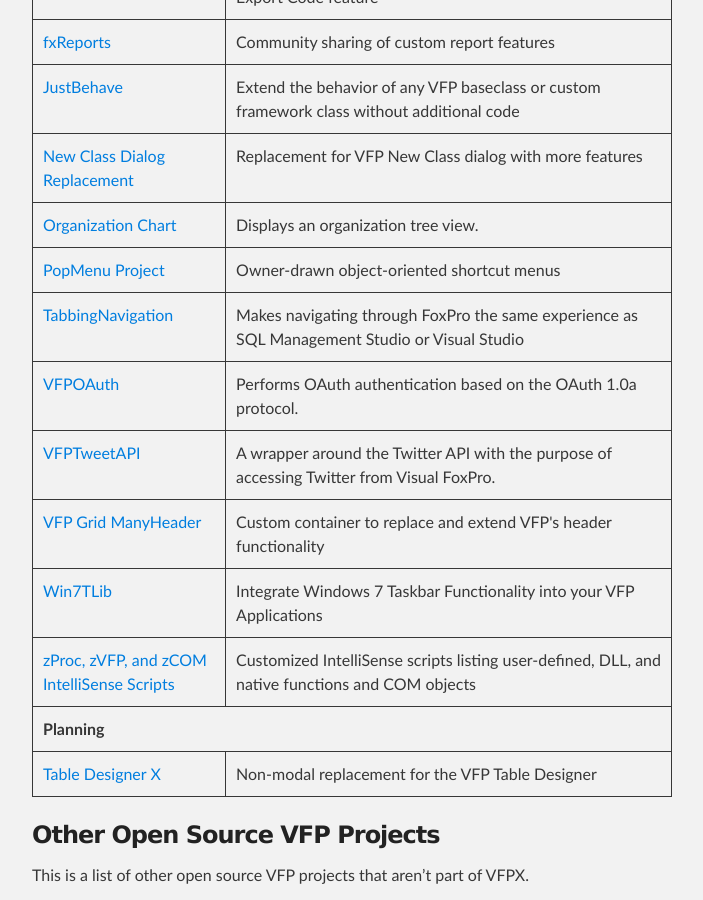
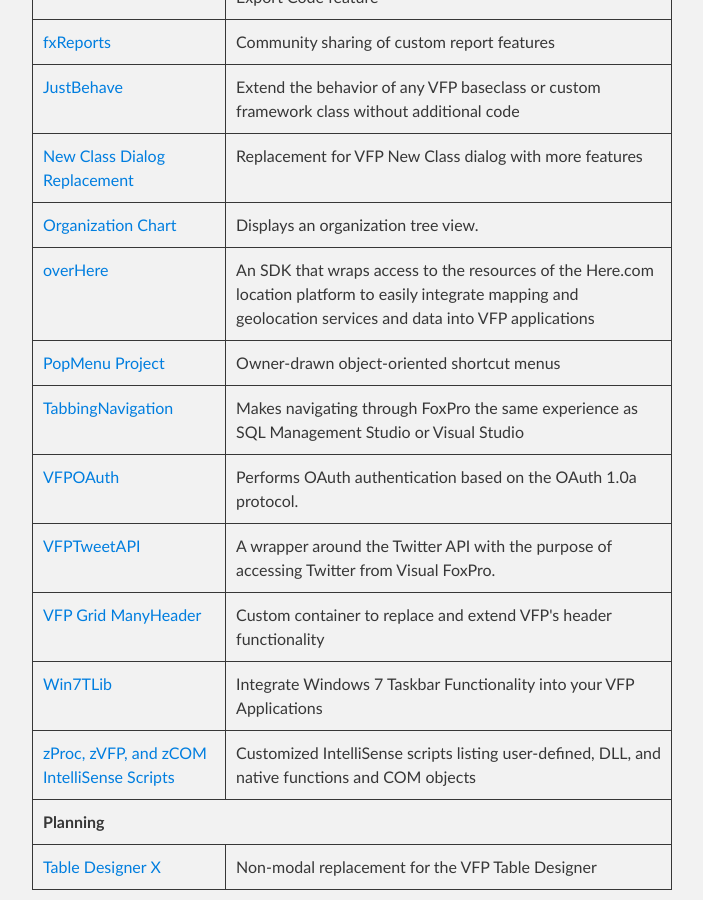
Before and after one commit to VFPX/VFPX.github.io, a Jekyll site: the page built from projects.md, in a window 1280 px wide and 900 px high, scrolled down 7068 px. Shown: the whole window, without its empty margins (288-991 px from the left). Built offline with Jekyll 4.4.1, drawn with Linux system fonts in a browser that asks for light colours; our own code applies the rules of GitHub Pages for plain Markdown files.

Commit message:
Added overHere project

```diff
--- a/_data/projects.json
+++ b/_data/projects.json
@@ -654,6 +654,12 @@
     "state": "Alpha release"
   },
   {
+    "project": "overHere",
+    "url": "https://github.com/atlopes/overHere",
+    "description": "An SDK that wraps access to the resources of the Here.com location platform to easily integrate mapping and geolocation services and data into VFP applications",
+    "state": "Alpha release"
+  },
+  {
     "project": "PopMenu Project",
     "url": "https://github.com/VFPX/PopMenu",
     "description": "Owner-drawn object-oriented shortcut menus",
```
